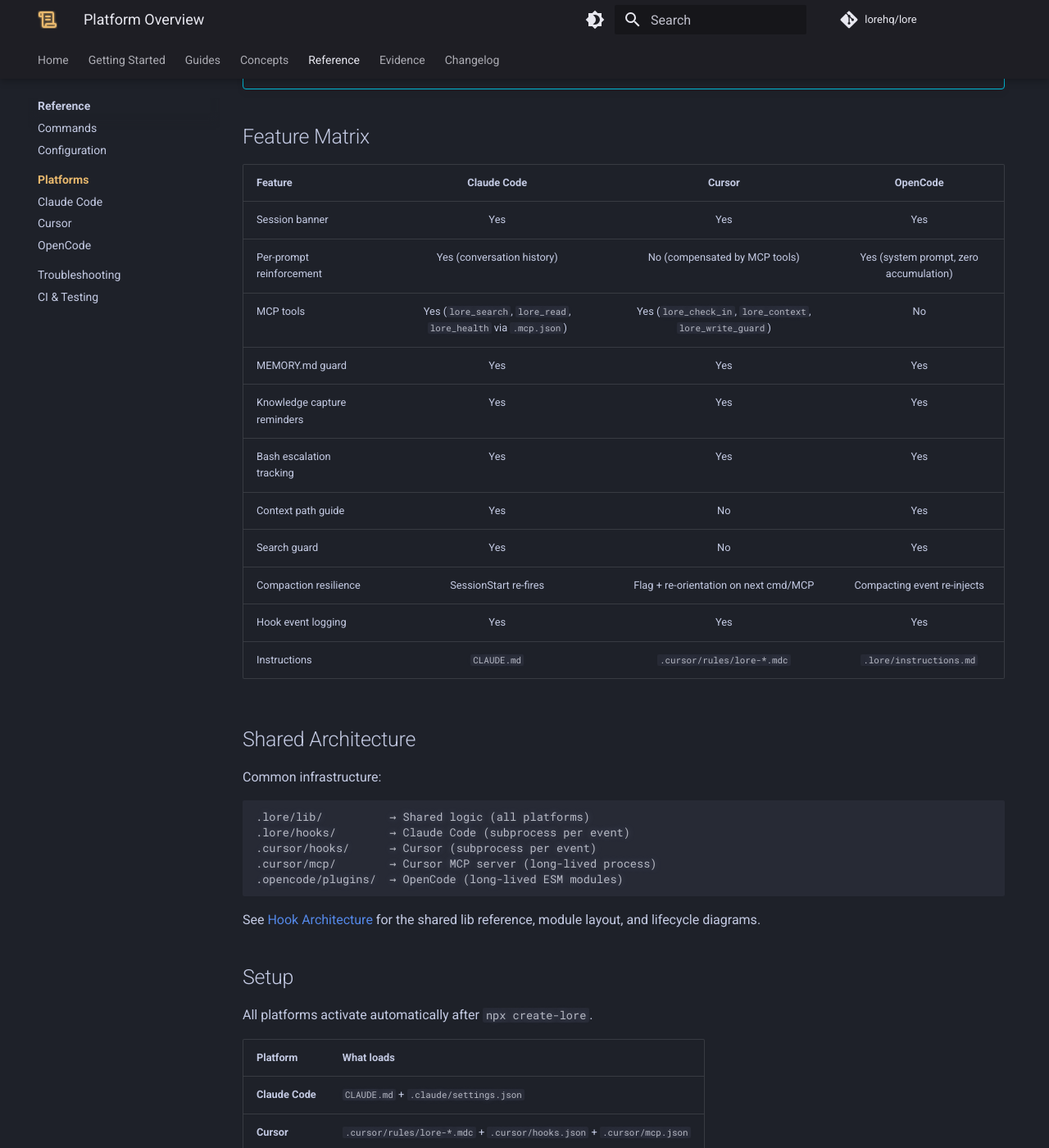
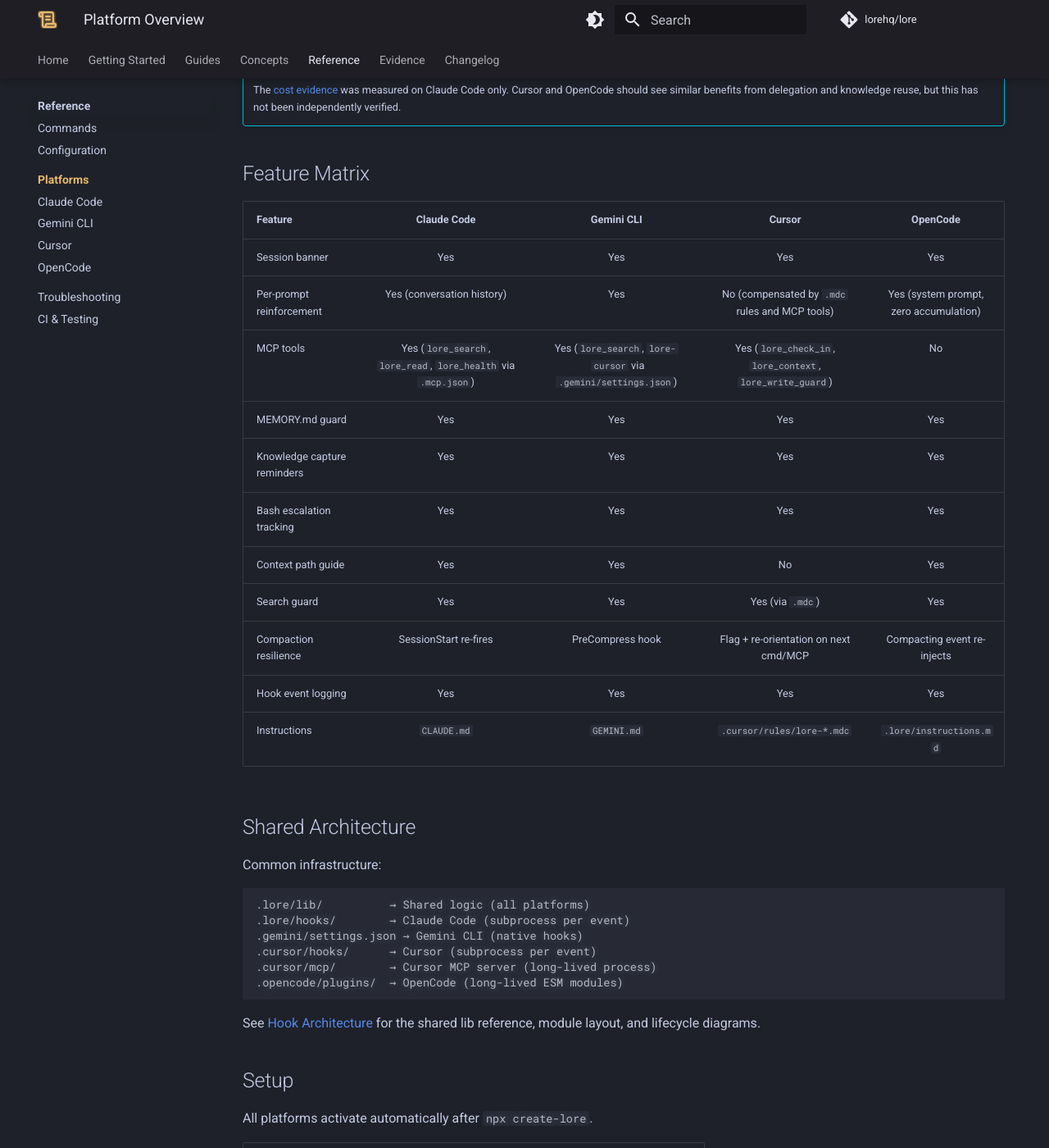
Before and after one commit to lorehq/lore-docs, an MkDocs documentation site: the page built from docs/reference/platforms/index.md, in a window 1280 px wide and 1400 px high, scrolled down 758 px. Shown: the whole window at 82% size. Built offline with MkDocs 1.6.1 and Material for MkDocs 9.7.7, drawn with Linux system fonts in a browser that asks for light colours; comment, search, counter and statistics services are not loaded; some of the changed text lies outside the part shown.

Commit message:
docs: Add Gemini CLI platform guide and update Cursor documentation
- Documents the new Gemini CLI integration, covering hooks and MCP features.
- Updates the platform feature matrix to include Gemini CLI.
- Revises Cursor documentation to reflect the addition of Passive Enforcement .mdc rules.

```diff
--- a/docs/reference/platforms/index.md
+++ b/docs/reference/platforms/index.md
@@ -4,13 +4,14 @@
 
 # Platform Overview
 
-Lore supports three coding agent platforms. All share the same knowledge base — skills, agents, docs, and work tracking persist across platforms.
+Lore supports four coding agent platforms. All share the same knowledge base — skills, agents, docs, and work tracking persist across platforms.
 
 ## Platform Maturity
 
 | Platform | Integration | Maturity |
 |----------|-------------|----------|
 | **Claude Code** | Hooks + `CLAUDE.md` + MCP | **Supported** — fully tested, cost/token evidence applies |
+| **Gemini CLI** | Hooks + `GEMINI.md` + MCP | **Supported** — comprehensive hook parity |
 | **Cursor** | Hooks + MCP server + `.mdc` rules | **Experimental** — core features work, undergoing optimization |
 | **OpenCode** | ESM plugins + `opencode.json` | **Experimental** — core features work, uses experimental API hooks |
 
@@ -24,19 +25,19 @@
 
 ## Feature Matrix
 
-| Feature | Claude Code | Cursor | OpenCode |
-|---------|:-----------:|:------:|:--------:|
-| Session banner | Yes | Yes | Yes |
-| Per-prompt reinforcement | Yes (conversation history) | No (compensated by MCP tools) | Yes (system prompt, zero accumulation) |
-| MCP tools | Yes (`lore_search`, `lore_read`, `lore_health` via `.mcp.json`) | Yes (`lore_check_in`, `lore_context`, `lore_write_guard`) | No |
-| MEMORY.md guard | Yes | Yes | Yes |
-| Knowledge capture reminders | Yes | Yes | Yes |
-| Bash escalation tracking | Yes | Yes | Yes |
-| Context path guide | Yes | No | Yes |
-| Search guard | Yes | No | Yes |
-| Compaction resilience | SessionStart re-fires | Flag + re-orientation on next cmd/MCP | Compacting event re-injects |
-| Hook event logging | Yes | Yes | Yes |
-| Instructions | `CLAUDE.md` | `.cursor/rules/lore-*.mdc` | `.lore/instructions.md` |
+| Feature | Claude Code | Gemini CLI | Cursor | OpenCode |
+|---------|:-----------:|:----------:|:------:|:--------:|
+| Session banner | Yes | Yes | Yes | Yes |
+| Per-prompt reinforcement | Yes (conversation history) | Yes | No (compensated by `.mdc` rules and MCP tools) | Yes (system prompt, zero accumulation) |
+| MCP tools | Yes (`lore_search`, `lore_read`, `lore_health` via `.mcp.json`) | Yes (`lore_search`, `lore-cursor` via `.gemini/settings.json`) | Yes (`lore_check_in`, `lore_context`, `lore_write_guard`) | No |
+| MEMORY.md guard | Yes | Yes | Yes | Yes |
+| Knowledge capture reminders | Yes | Yes | Yes | Yes |
+| Bash escalation tracking | Yes | Yes | Yes | Yes |
+| Context path guide | Yes | Yes | No | Yes |
+| Search guard | Yes | Yes | Yes (via `.mdc`) | Yes |
+| Compaction resilience | SessionStart re-fires | PreCompress hook | Flag + re-orientation on next cmd/MCP | Compacting event re-injects |
+| Hook event logging | Yes | Yes | Yes | Yes |
+| Instructions | `CLAUDE.md` | `GEMINI.md` | `.cursor/rules/lore-*.mdc` | `.lore/instructions.md` |
 
 ## Shared Architecture
 
@@ -44,6 +45,7 @@
 
     .lore/lib/          → Shared logic (all platforms)
     .lore/hooks/        → Claude Code (subprocess per event)
+    .gemini/settings.json → Gemini CLI (native hooks)
     .cursor/hooks/      → Cursor (subprocess per event)
     .cursor/mcp/        → Cursor MCP server (long-lived process)
     .opencode/plugins/  → OpenCode (long-lived ESM modules)
@@ -57,10 +59,11 @@
 | Platform | What loads |
 |----------|-----------|
 | **Claude Code** | `CLAUDE.md` + `.claude/settings.json` |
+| **Gemini CLI** | `GEMINI.md` + `.gemini/settings.json` |
 | **Cursor** | `.cursor/rules/lore-*.mdc` + `.cursor/hooks.json` + `.cursor/mcp.json` |
 | **OpenCode** | `opencode.json` + `.opencode/plugins/` + `.opencode/commands/` |
 
-`CLAUDE.md` is generated from `.lore/instructions.md`. Cursor `.mdc` rules are generated from multiple sources (instructions, agent-rules, rules, agent-registry). Your agent keeps platform copies in sync automatically — a capture pass handles this.
+`CLAUDE.md` and `GEMINI.md` are generated from `.lore/instructions.md`. Cursor `.mdc` rules are generated from multiple sources (instructions, agent-rules, rules, agent-registry). Your agent keeps platform copies in sync automatically — a capture pass handles this.
 
 ## Sync Boundaries
 
@@ -82,5 +85,6 @@
 ## Per-Platform Details
 
 - [Claude Code](claude-code.md) — 8 hooks, full lifecycle coverage, cost evidence baseline
+- [Gemini CLI](gemini-cli.md) — 8 hooks, full lifecycle coverage, native MCP
 - [Cursor](cursor.md) — 6 hooks + MCP server, dual architecture
 - [OpenCode](opencode.md) — 7 ESM plugins, experimental API hooks
--- a/mkdocs.yml
+++ b/mkdocs.yml
@@ -91,6 +91,7 @@
     - Platforms:
       - reference/platforms/index.md
       - Claude Code: reference/platforms/claude-code.md
+      - Gemini CLI: reference/platforms/gemini-cli.md
       - Cursor: reference/platforms/cursor.md
       - OpenCode: reference/platforms/opencode.md
     - Troubleshooting: reference/troubleshooting.md
```
Also changed, not shown: docs/reference/platforms/cursor.md (+9 -2 lines), docs/reference/platforms/gemini-cli.md (added, +34 -0 lines).
